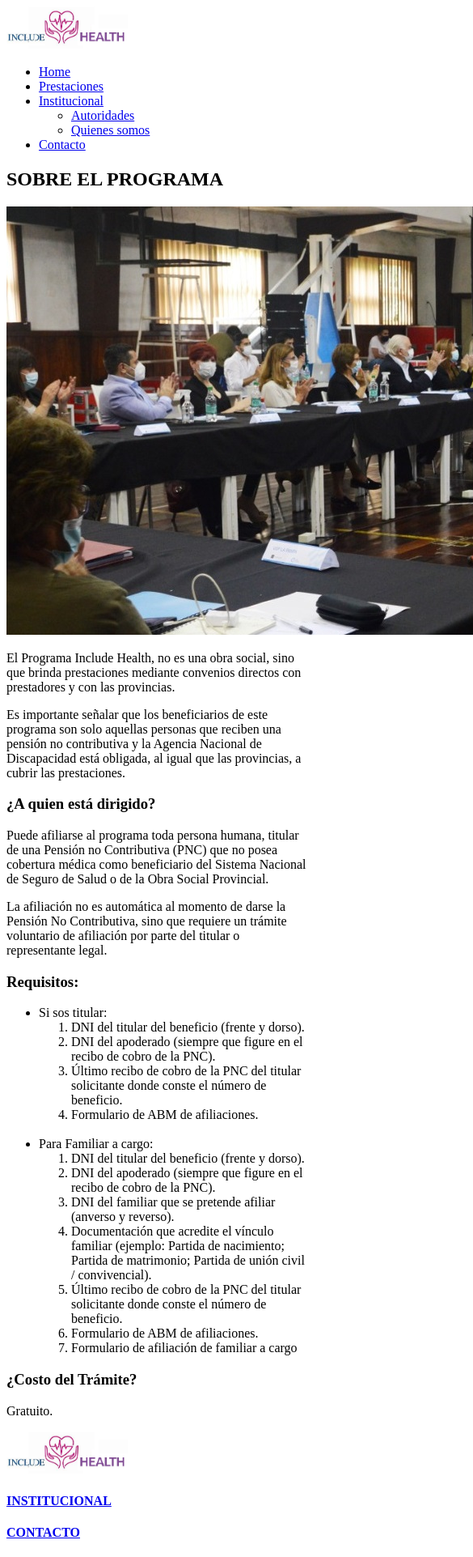
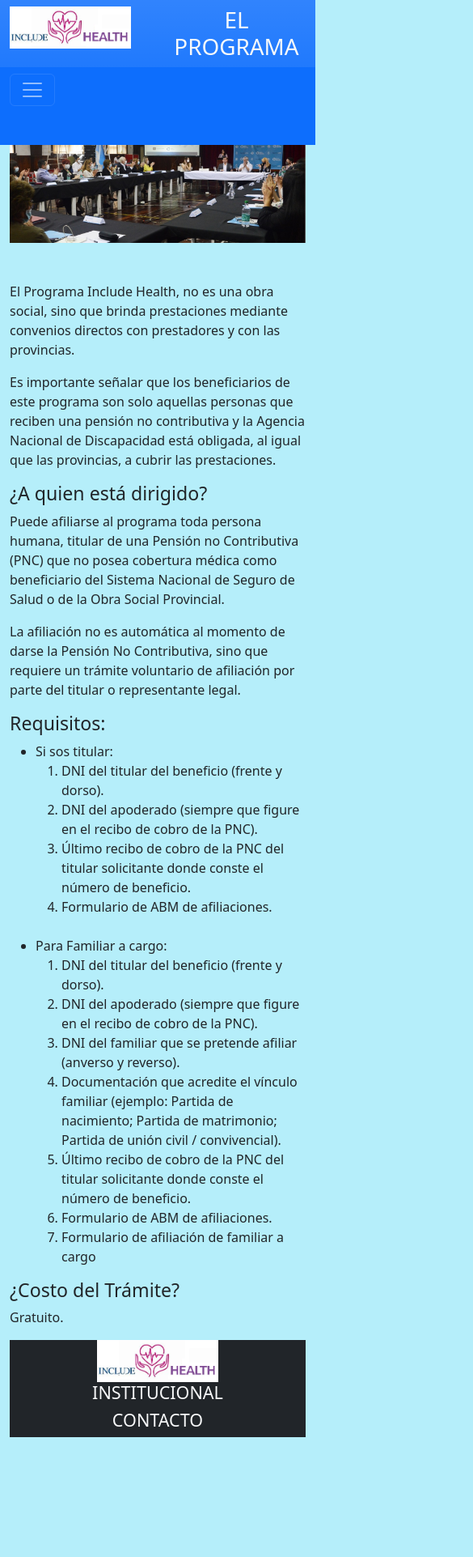
Before and after one commit to ArielNieto1975/include_health-aplicando-bootstrap-Nieto_Ariel, a plain HTML site: page pages/quienes_somos.html in a window 390 px wide. Shown: the top 1923 px of the page at 81% size, 585 px wide, since content can reach past the window. After the commit the page ends 1775 px from the top, so only its background shows below. Drawn offline with nearby package versions, Linux system fonts and the light colour scheme.

Commit message:
agregada quienes somos

```diff
--- a/pages/quienes_somos.html
+++ b/pages/quienes_somos.html
@@ -5,43 +5,66 @@
     <meta http-equiv="X-UA-Compatible" content="IE=edge"/>
     <meta name="viewport" content="width=device-width, initial-scale=1.0"/>
     <title>Include Health Program</title>
+    <link href="https://cdn.jsdelivr.net/npm/bootstrap@5.2.0-beta1/dist/css/bootstrap.min.css" rel="stylesheet" integrity="sha384-0evHe/X+R7YkIZDRvuzKMRqM+OrBnVFBL6DOitfPri4tjfHxaWutUpFmBp4vmVor" crossorigin="anonymous">
+    <script src="https://cdn.jsdelivr.net/npm/bootstrap@5.2.0-beta1/dist/js/bootstrap.bundle.min.js" integrity="sha384-pprn3073KE6tl6bjs2QrFaJGz5/SUsLqktiwsUTF55Jfv3qYSDhgCecCxMW52nD2" crossorigin="anonymous"></script>
     <link rel="shortcut icon" href="../assets/favicon.png" />
     <link rel="stylesheet" href="../style.css"/>
 </head>
-<body>
-    <header >
-        <section class="cabecera" >
-            <a class="cabecera__logo" href="../index.html">
-                <img src="../assets/inhe.png" alt="logo" width="150"/>
+
+
+<body class="bg-info container-fluid style=" bg-success p-2 style="--bs-bg-opacity: .3;">
+    <!-- inicio cabecera de la pagina -->
+    <header class="bg-primary bg-gradient fixed-top container-fluid">
+        <section class="d-flex justify-content-evenly row" >
+
+            <a class=" col" href="../index.html">
+                <img class="pt-2" src="../assets/inhe.png" alt="logo" width="150"/>
             </a>
-            <nav>
-                <ul class="cabecera__lista">
-                    <li class="cabecera__lista__elemento"><a href="../index.html">Home</a></li>
-                    <li class="cabecera__lista__elemento"><a href="./prestaciones.html">Prestaciones</a></li>
-                    <li class="cabecera__lista__elemento"><a href="./institucional.html">Institucional</a>
-                        <ul>
-                            <li class="cabecera__lista__elemento en-linea">
-                                <a href="../pages/autoridades.html">Autoridades</a>
+            <h1 class=" col text-light text-center pt-2">EL PROGRAMA</h1>
+            <nav class="rednav col navbar navbar-dark navbar-expand-lg bg-primary fw-bold pb-5">
+                <div class="container">
+                    <button class="navbar-toggler" type="button" data-bs-toggle="collapse" data-bs-target="#navbarNavDropdown" aria-controls="navbarNavDropdown" aria-expanded="false" aria-label="Toggle navigation">
+                        <span class="navbar-toggler-icon"></span>
+                    </button>
+                    <div class="collapse navbar-collapse" id="navbarNavDropdown">
+                        <ul class="navbar-nav">
+                            <li class="nav-item">
+                                <a class="nav-link" aria-current="page" href="../index.html">Home</a>
                             </li>
-                            <li class="cabecera__lista__elemento en-linea">
-                                <a href="../pages/quienes_somos.html">Quienes somos</a>
+                            <li class="nav-item">
+
+                                <a class="nav-link" aria-current="page" href="./prestaciones.html">Prestaciones</a>
+                            </li>
+                            <li class="nav-item dropdown">
+
+                            <a class="nav-link dropdown-toggle" href="./institucional.html" id="navbarDropdownMenuLink" role="button" data-bs-toggle="dropdown" aria-expanded="false">
+                            Institucional
+                            </a>
+                            <ul class="dropdown-menu" aria-labelledby="navbarDropdownMenuLink">
+                                <li><a class="dropdown-item" href="./autoridades.html">Autoridades</a></li>
+                                <li><a class="dropdown-item" href="./quienes_somos.html">Quienes Somos</a></li>
+
+                            </ul>
+                            </li>
+                            <li class="nav-item">
+                                <a class="nav-link" href="./contacto.html">Autoridades</a>
                             </li>
                         </ul>
-                    </li>
-                    <li class="cabecera__lista__elemento"><a href="./contacto.html">Contacto</a></li>
-                </ul>
+                    </div>
+                </div>
             </nav>
-            <h1 class="cabecera__titulo">SOBRE EL PROGRAMA</h1>
+
         </section>
-    <main class=" about parallax">
+    </header>
+    <main class="main">
+        <section class="py-5 mt-5">
+            <img src="../assets/fondo_quienes_somos.jpeg" alt="quienes" width="100%"/>
+        </section>
         <section>
-            <img src="../assets/fondo_quienes_somos.jpeg" alt="quienes"/>
-        </section>
-        <section class="about__datos">
             <p>El Programa Include Health, no es una obra social, sino que brinda prestaciones mediante convenios    directos con prestadores y con las provincias.</p>
             <p>Es importante señalar que los beneficiarios de este programa son solo aquellas personas que reciben una pensión no contributiva y la Agencia Nacional de Discapacidad está obligada, al igual que las provincias, a cubrir las prestaciones.</p>
         </section>
-        <section class="about__datos">
+        <section >
             <h3>¿A quien está dirigido?</h3>
             <p>Puede afiliarse al programa toda persona humana, titular de una Pensión no Contributiva (PNC) que no posea cobertura médica como beneficiario del Sistema Nacional de Seguro de Salud o de la Obra Social Provincial.</p>
             <p>La afiliación no es automática al momento de darse la Pensión No Contributiva, sino que requiere un trámite voluntario de afiliación por parte del titular o representante legal.</p>
@@ -70,17 +93,27 @@
             <p>Gratuito.</p>
         </section>
     </main>
-    <footer class="pie">
+    <footer class="bg-dark d-flex flex-row justify-content-evenly container-fluid">
         <!-- accesos con referencias relativas -->
-        <a href="../index.html">
-            <img src="../assets/inhe.png" alt="logo" width="150"/>
-        </a>
-        <a href="../pages/institucional.html">
-            <h4 class="en-linea">INSTITUCIONAL</h4>
-        </a>
-        <a href="../pages/contacto.html">
-            <h4 class="en-linea">CONTACTO</h4>
-        </a>
+        <section class="row text-center  ">
+            <div class="col-sm-4">
+                <a  href="../index.html">
+                    <img src="../assets/inhe.png" alt="logo" width="150"/>
+                </a>
+            </div>
+            <div class="col-sm-4">
+                <a class="text-decoration-none text-light" href="./institucional.html">
+                    <h4>INSTITUCIONAL</h4>
+                </a>
+            </div>
+            <div class="col-sm-4">
+                <a class="text-decoration-none text-light" href="./contacto.html">
+                    <h4>CONTACTO</h4>
+                </a>
+            </div>
+
+        </section>
+
     </footer>
 </body>
 </html>
--- a/style.css
+++ b/style.css
@@ -48,3 +48,9 @@
     }
 
 }
+@media (max-width: 436px ){
+    .main{
+        margin-top: 100px;
+    }
+
+}
```
